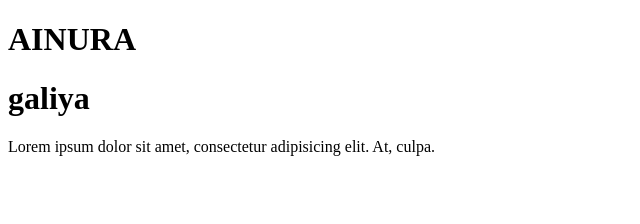
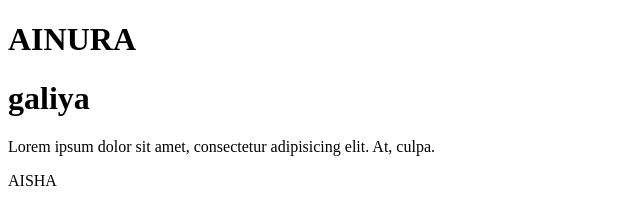
Before and after one commit to Cutenat/joint-work, a plain HTML site: page index.html in a window 1280 px wide. Shown: the full height of the page, 0-640 px from the left. Drawn offline with Linux system fonts and the light colour scheme.

Commit message:
added Aisha

```diff
--- a/index.html
+++ b/index.html
@@ -8,5 +8,6 @@
 <h1>AINURA</h1>
 <h1>galiya</h1>
 <p>Lorem ipsum dolor sit amet, consectetur adipisicing elit. At, culpa.</p>
+<p>AISHA</p>
 </body>
 </html>
```
